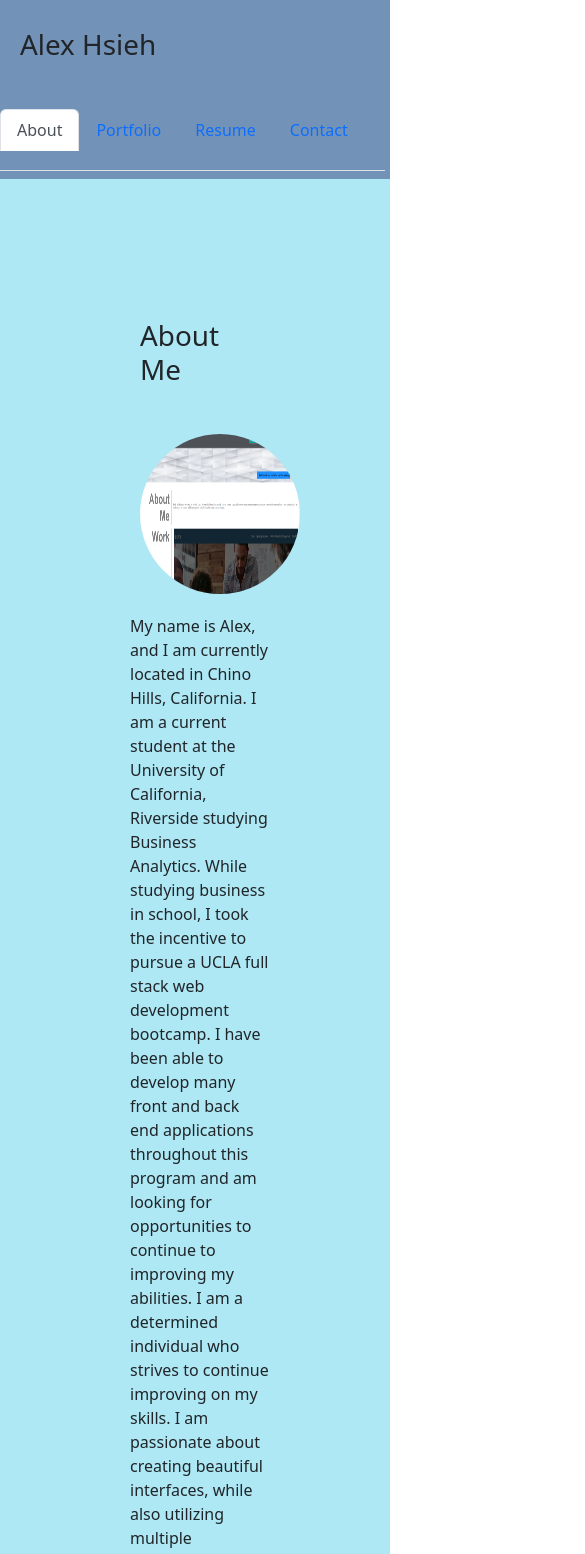
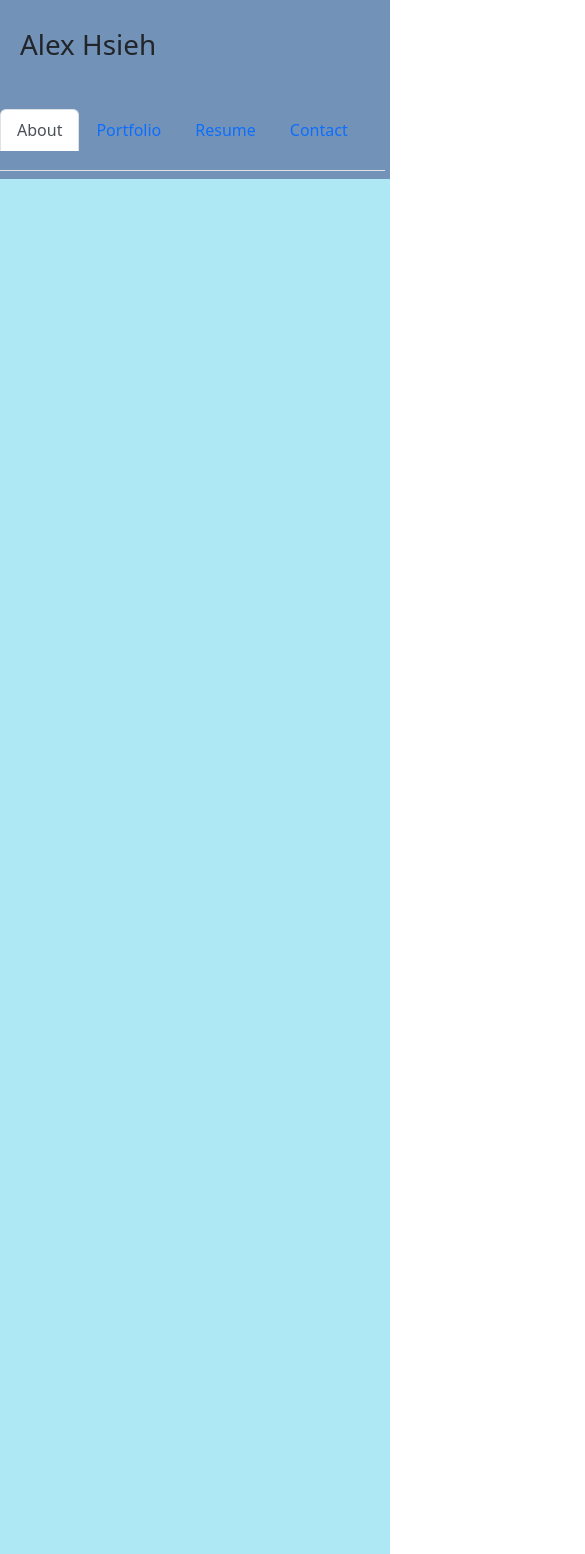
Before and after one commit to FigWheyMutton/React-Portfolio, a React (Create React App) app: page / in a window 390 px wide. Shown: the top 1554 px of the page, 585 px wide, since content can reach past the window. Built offline with nearby package versions, Linux system fonts and the light colour scheme.

Commit message:
push changes to the formatting and github pages. Working on the responsiveness now

```diff
--- a/src/styles/About.css
+++ b/src/styles/About.css
@@ -1,14 +1,16 @@
 .aboutHeader {
     padding: 20px;
+    margin-left: 700px;
 }
 
 .aboutMePhoto {
     width:200px;
+    margin-left: 700px;
     height:200px;
     padding:20px;
     border-radius: 50%;
 }
 
 .aboutContent {
-    padding: 0px 0px 0px 10px;
+    padding: 30px 500px 10px 500px;
 }
```
Also changed, not shown: 1 other file (tests, documents, lock files or other folders).
